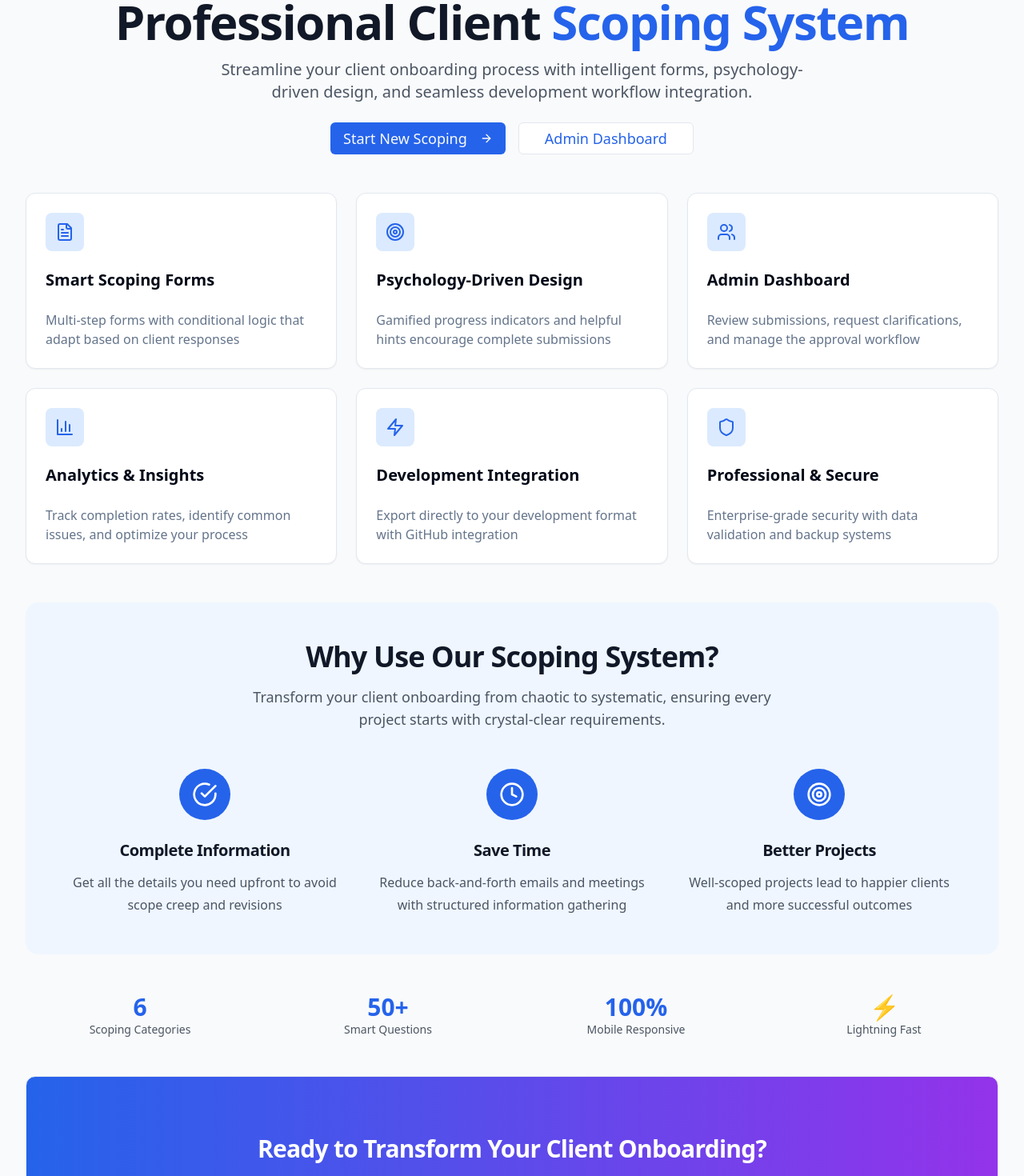
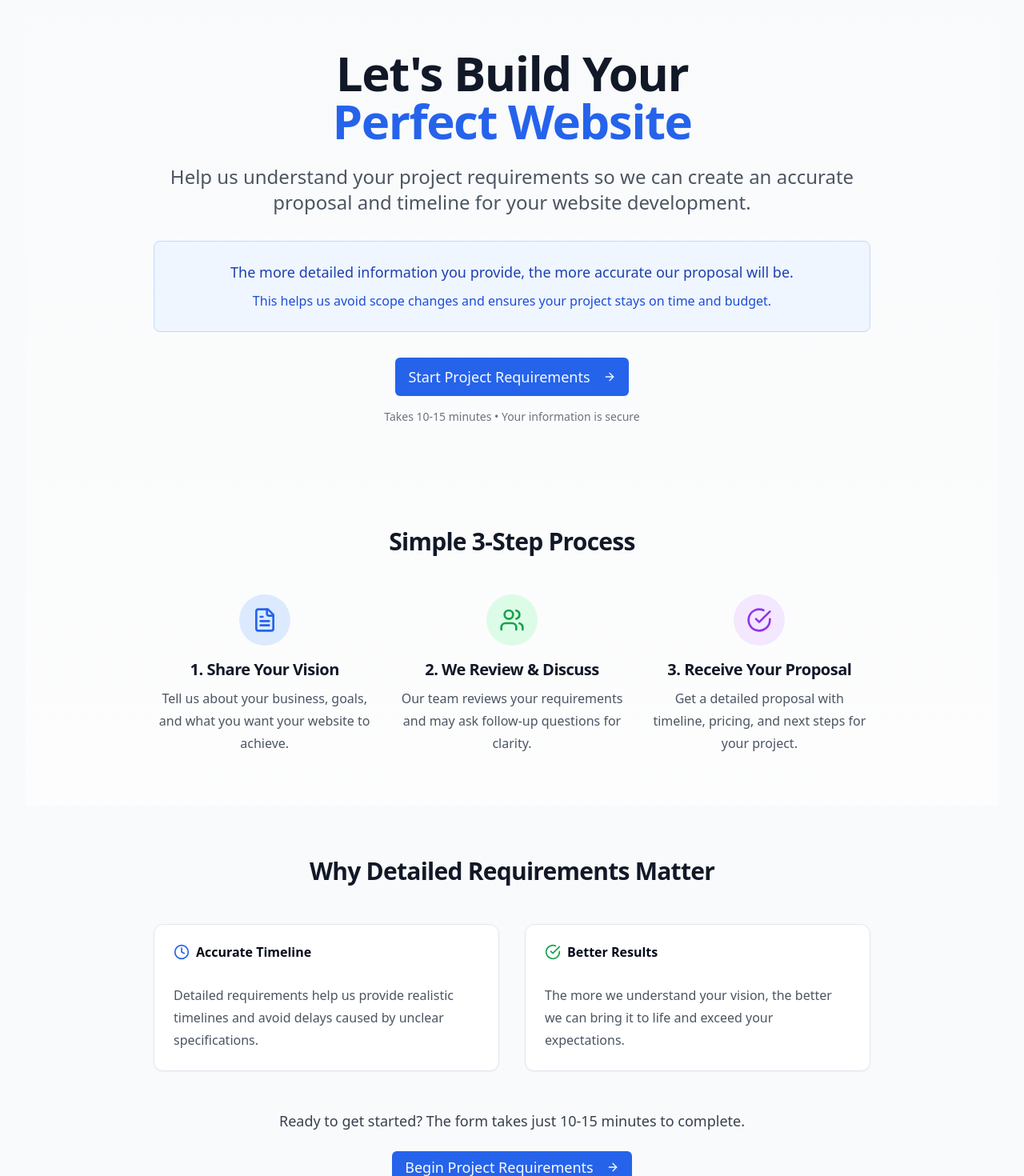
Before and after one commit to wookiesareppl2/scoping-platform, a React (Vite) app: page / in a window 1280 px wide. Shown: the part 100-1570 px from the top of the page at 80% size. Built offline with nearby package versions, Linux system fonts and the light colour scheme; the HTML template or start-up script is replaced by a standard one.

Commit message:
redesign: create client-focused homepage with simple, clear messaging and strong CTA

```diff
--- a/src/pages/Home.jsx
+++ b/src/pages/Home.jsx
@@ -3,193 +3,157 @@ import { Link } from 'react-router-dom';
 import { Button } from '@/components/ui/button';
 import { Card, CardContent, CardDescription, CardHeader, CardTitle } from '@/components/ui/card';
 import {
-  FileText,
-  Users,
-  BarChart3,
+  ArrowRight,
   CheckCircle,
   Clock,
-  Target,
-  ArrowRight,
-  Zap,
-  Shield,
-  Smartphone
+  FileText,
+  Users
 } from 'lucide-react';
 
 const Home = () => {
-  const features = [
-    {
-      icon: FileText,
-      title: 'Smart Scoping Forms',
-      description: 'Multi-step forms with conditional logic that adapt based on client responses'
-    },
-    {
-      icon: Target,
-      title: 'Psychology-Driven Design',
-      description: 'Gamified progress indicators and helpful hints encourage complete submissions'
-    },
-    {
-      icon: Users,
-      title: 'Admin Dashboard',
-      description: 'Review submissions, request clarifications, and manage the approval workflow'
-    },
-    {
-      icon: BarChart3,
-      title: 'Analytics & Insights',
-      description: 'Track completion rates, identify common issues, and optimize your process'
-    },
-    {
-      icon: Zap,
-      title: 'Development Integration',
-      description: 'Export directly to your development format with GitHub integration'
-    },
-    {
-      icon: Shield,
-      title: 'Professional & Secure',
-      description: 'Enterprise-grade security with data validation and backup systems'
-    }
-  ];
+  return (
+    <div className="min-h-screen bg-gradient-to-b from-gray-50 to-white">
+      {/* Hero Section */}
+      <div className="container mx-auto px-4 py-16 text-center">
+        <div className="max-w-4xl mx-auto">
+          <h1 className="text-4xl md:text-6xl font-bold text-gray-900 mb-6">
+            Let's Build Your
+            <span className="text-blue-600 block">Perfect Website</span>
+          </h1>
 
-  const benefits = [
-    {
-      icon: CheckCircle,
-      title: 'Complete Information',
-      description: 'Get all the details you need upfront to avoid scope creep and revisions'
-    },
-    {
-      icon: Clock,
-      title: 'Save Time',
-      description: 'Reduce back-and-forth emails and meetings with structured information gathering'
-    },
-    {
-      icon: Target,
-      title: 'Better Projects',
-      description: 'Well-scoped projects lead to happier clients and more successful outcomes'
-    }
-  ];
+          <p className="text-xl md:text-2xl text-gray-600 mb-8 leading-relaxed">
+            Help us understand your project requirements so we can create
+            an accurate proposal and timeline for your website development.
+          </p>
 
-  return (
-    <div className="space-y-12">
-      {/* Hero Section */}
-      <div className="text-center space-y-6">
-        <div className="space-y-4">
-          <h1 className="text-4xl md:text-6xl font-bold text-gray-900">
-            Professional Client
-            <span className="text-blue-600"> Scoping System</span>
-          </h1>
-          <p className="text-xl text-gray-600 max-w-3xl mx-auto">
-            Streamline your client onboarding process with intelligent forms,
-            psychology-driven design, and seamless development workflow integration.
-          </p>
-        </div>
+          <div className="bg-blue-50 border border-blue-200 rounded-lg p-6 mb-8">
+            <p className="text-lg text-blue-800 font-medium">
+              The more detailed information you provide, the more accurate our proposal will be.
+            </p>
+            <p className="text-blue-700 mt-2">
+              This helps us avoid scope changes and ensures your project stays on time and budget.
+            </p>
+          </div>
 
-        <div className="flex flex-col sm:flex-row gap-4 justify-center">
-          <Button asChild size="lg" className="text-lg px-8 py-3">
+          <Button asChild size="lg" className="text-lg px-8 py-6 mb-4">
             <Link to="/scoping-form">
-              Start New Scoping
+              Start Project Requirements
               <ArrowRight className="ml-2 w-5 h-5" />
             </Link>
           </Button>
-          <Button asChild variant="outline" size="lg" className="text-lg px-8 py-3">
-            <Link to="/admin">
-              Admin Dashboard
-            </Link>
-          </Button>
+
+          <p className="text-sm text-gray-500">
+            Takes 10-15 minutes • Your information is secure
+          </p>
         </div>
       </div>
 
-      {/* Features Grid */}
-      <div className="grid md:grid-cols-2 lg:grid-cols-3 gap-6">
-        {features.map((feature, index) => {
-          const Icon = feature.icon;
-          return (
-            <Card key={index} className="hover:shadow-lg transition-shadow">
-              <CardHeader>
-                <div className="w-12 h-12 bg-blue-100 rounded-lg flex items-center justify-center mb-4">
-                  <Icon className="w-6 h-6 text-blue-600" />
-                </div>
-                <CardTitle className="text-xl">{feature.title}</CardTitle>
-              </CardHeader>
-              <CardContent>
-                <CardDescription className="text-base">
-                  {feature.description}
-                </CardDescription>
-              </CardContent>
-            </Card>
-          );
-        })}
-      </div>
+      {/* Simple Process Section */}
+      <div className="container mx-auto px-4 py-16">
+        <div className="max-w-4xl mx-auto">
+          <h2 className="text-3xl font-bold text-center text-gray-900 mb-12">
+            Simple 3-Step Process
+          </h2>
 
-      {/* Benefits Section */}
-      <div className="bg-blue-50 rounded-2xl p-8 md:p-12">
-        <div className="text-center mb-12">
-          <h2 className="text-3xl md:text-4xl font-bold text-gray-900 mb-4">
-            Why Use Our Scoping System?
-          </h2>
-          <p className="text-lg text-gray-600 max-w-2xl mx-auto">
-            Transform your client onboarding from chaotic to systematic,
-            ensuring every project starts with crystal-clear requirements.
-          </p>
-        </div>
+          <div className="grid md:grid-cols-3 gap-8">
+            <div className="text-center">
+              <div className="w-16 h-16 bg-blue-100 rounded-full flex items-center justify-center mx-auto mb-4">
+                <FileText className="w-8 h-8 text-blue-600" />
+              </div>
+              <h3 className="text-xl font-semibold text-gray-900 mb-2">1. Share Your Vision</h3>
+              <p className="text-gray-600">
+                Tell us about your business, goals, and what you want your website to achieve.
+              </p>
+            </div>
 
-        <div className="grid md:grid-cols-3 gap-8">
-          {benefits.map((benefit, index) => {
-            const Icon = benefit.icon;
-            return (
-              <div key={index} className="text-center">
-                <div className="w-16 h-16 bg-blue-600 rounded-full flex items-center justify-center mx-auto mb-6">
-                  <Icon className="w-8 h-8 text-white" />
-                </div>
-                <h3 className="text-xl font-semibold text-gray-900 mb-3">
-                  {benefit.title}
-                </h3>
-                <p className="text-gray-600">
-                  {benefit.description}
-                </p>
+            <div className="text-center">
+              <div className="w-16 h-16 bg-green-100 rounded-full flex items-center justify-center mx-auto mb-4">
+                <Users className="w-8 h-8 text-green-600" />
               </div>
-            );
-          })}
+              <h3 className="text-xl font-semibold text-gray-900 mb-2">2. We Review & Discuss</h3>
+              <p className="text-gray-600">
+                Our team reviews your requirements and may ask follow-up questions for clarity.
+              </p>
+            </div>
+
+            <div className="text-center">
+              <div className="w-16 h-16 bg-purple-100 rounded-full flex items-center justify-center mx-auto mb-4">
+                <CheckCircle className="w-8 h-8 text-purple-600" />
+              </div>
+              <h3 className="text-xl font-semibold text-gray-900 mb-2">3. Receive Your Proposal</h3>
+              <p className="text-gray-600">
+                Get a detailed proposal with timeline, pricing, and next steps for your project.
+              </p>
+            </div>
+          </div>
         </div>
       </div>
 
-      {/* Quick Stats */}
-      <div className="grid grid-cols-2 md:grid-cols-4 gap-6">
-        <div className="text-center">
-          <div className="text-3xl font-bold text-blue-600">6</div>
-          <div className="text-sm text-gray-600">Scoping Categories</div>
-        </div>
-        <div className="text-center">
-          <div className="text-3xl font-bold text-blue-600">50+</div>
-          <div className="text-sm text-gray-600">Smart Questions</div>
-        </div>
-        <div className="text-center">
-          <div className="text-3xl font-bold text-blue-600">100%</div>
-          <div className="text-sm text-gray-600">Mobile Responsive</div>
-        </div>
-        <div className="text-center">
-          <div className="text-3xl font-bold text-blue-600">⚡</div>
-          <div className="text-sm text-gray-600">Lightning Fast</div>
+      {/* Why This Matters Section */}
+      <div className="bg-gray-50 py-16">
+        <div className="container mx-auto px-4">
+          <div className="max-w-4xl mx-auto">
+            <h2 className="text-3xl font-bold text-center text-gray-900 mb-12">
+              Why Detailed Requirements Matter
+            </h2>
+
+            <div className="grid md:grid-cols-2 gap-8">
+              <Card>
+                <CardHeader>
+                  <CardTitle className="flex items-center">
+                    <Clock className="w-5 h-5 text-blue-600 mr-2" />
+                    Accurate Timeline
+                  </CardTitle>
+                </CardHeader>
+                <CardContent>
+                  <p className="text-gray-600">
+                    Detailed requirements help us provide realistic timelines and avoid delays
+                    caused by unclear specifications.
+                  </p>
+                </CardContent>
+              </Card>
+
+              <Card>
+                <CardHeader>
+                  <CardTitle className="flex items-center">
+                    <CheckCircle className="w-5 h-5 text-green-600 mr-2" />
+                    Better Results
+                  </CardTitle>
+                </CardHeader>
+                <CardContent>
+                  <p className="text-gray-600">
+                    The more we understand your vision, the better we can bring it to life
+                    and exceed your expectations.
+                  </p>
+                </CardContent>
+              </Card>
+            </div>
+
+            <div className="text-center mt-12">
+              <p className="text-lg text-gray-700 mb-6">
+                Ready to get started? The form takes just 10-15 minutes to complete.
+              </p>
+
+              <Button asChild size="lg" className="text-lg px-8 py-4">
+                <Link to="/scoping-form">
+                  Begin Project Requirements
+                  <ArrowRight className="ml-2 w-5 h-5" />
+                </Link>
+              </Button>
+            </div>
+          </div>
         </div>
       </div>
 
-      {/* CTA Section */}
-      <Card className="bg-gradient-to-r from-blue-600 to-purple-600 text-white">
-        <CardContent className="p-8 md:p-12 text-center">
-          <h2 className="text-3xl font-bold mb-4">
-            Ready to Transform Your Client Onboarding?
-          </h2>
-          <p className="text-xl mb-8 opacity-90">
-            Start gathering comprehensive project requirements today.
+      {/* Trust & Security Footer */}
+      <div className="container mx-auto px-4 py-8">
+        <div className="max-w-2xl mx-auto text-center">
+          <p className="text-sm text-gray-500">
+            Your information is kept confidential and secure. We use it only to understand
+            your project requirements and provide you with an accurate proposal.
           </p>
-          <div className="flex flex-col sm:flex-row gap-4 justify-center">
-            <Button asChild size="lg" variant="secondary" className="text-lg px-8 py-3">
-              <Link to="/scoping-form">
-                Create Your First Scoping
-                <ArrowRight className="ml-2 w-5 h-5" />
-              </Link>
-            </Button>
-          </div>
-        </CardContent>
-      </Card>
+        </div>
+      </div>
     </div>
   );
 };
```
